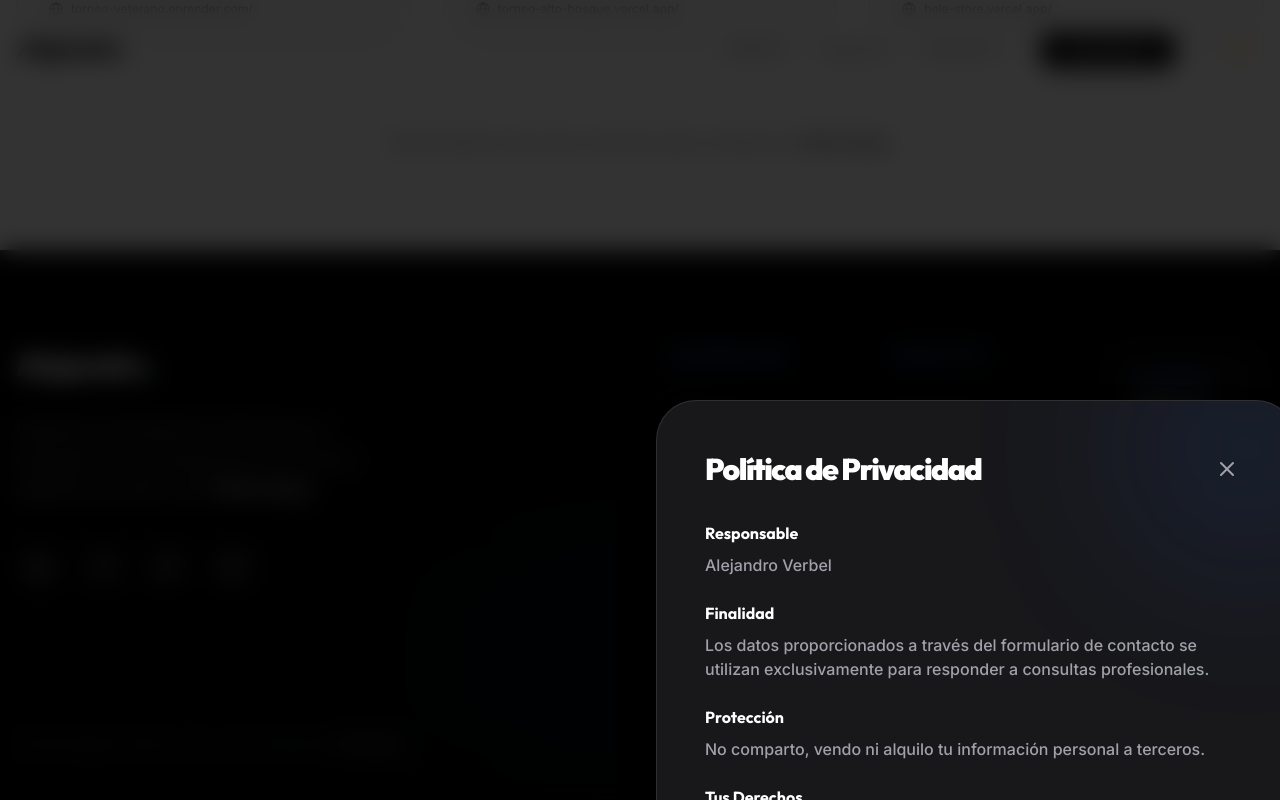
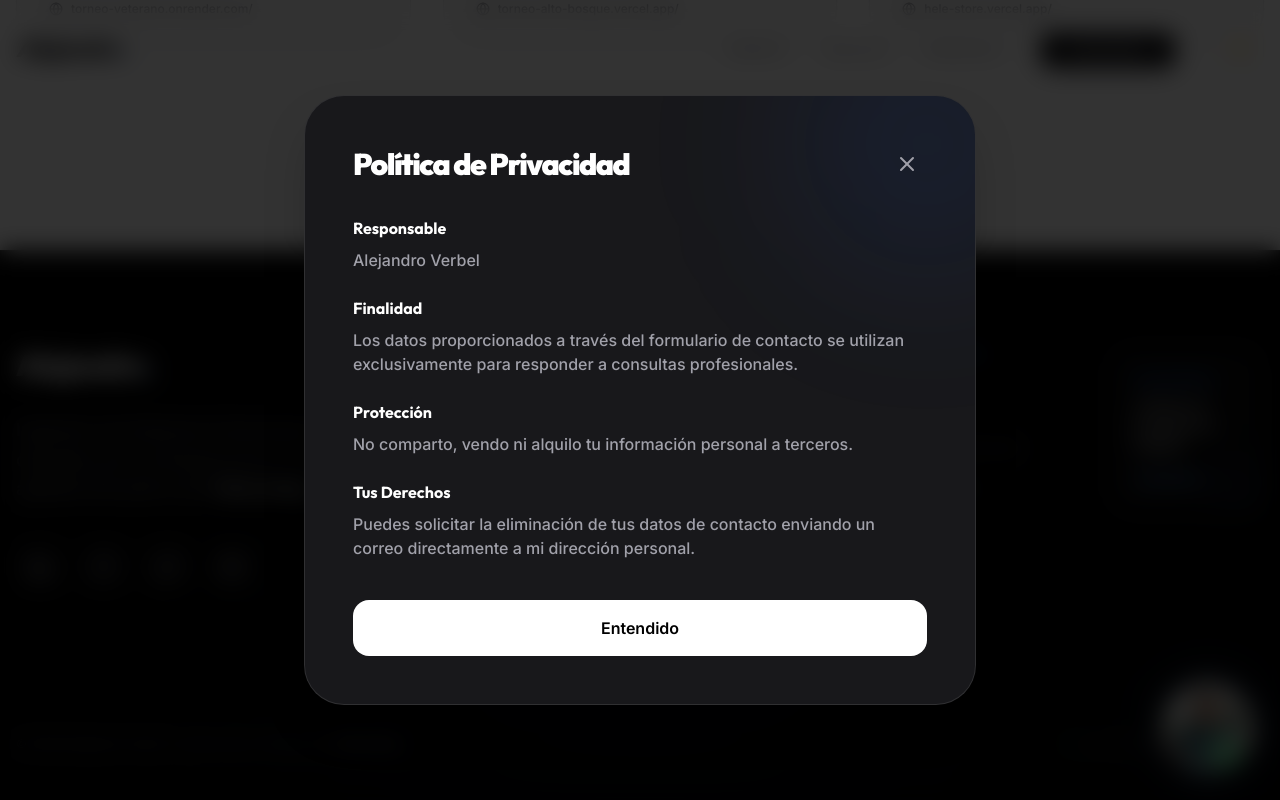
Before and after one commit to averbes/CV_averbes, a React (Vite) app: page / in a window 1280 px wide. Both pictures are taken after a click on the button "Privacidad". Shown: the part 4816-5616 px from the top of the page. Built offline with nearby package versions, Linux system fonts and the light colour scheme.

Commit message:
fix: center modal position using flexbox

```diff
--- a/src/components/Modal.jsx
+++ b/src/components/Modal.jsx
@@ -15,29 +15,30 @@ const Modal = ({ isOpen, onClose, title, children }) => {
     return (
         <AnimatePresence>
             {isOpen && (
-                <>
+                <div className="fixed inset-0 z-[60] flex items-center justify-center p-4 md:p-6 overflow-hidden">
                     {/* Backdrop */}
                     <motion.div
                         initial={{ opacity: 0 }}
                         animate={{ opacity: 1 }}
                         exit={{ opacity: 0 }}
                         onClick={onClose}
-                        className="fixed inset-0 bg-black/80 backdrop-blur-md z-[60] cursor-pointer"
+                        className="absolute inset-0 bg-black/80 backdrop-blur-md cursor-pointer"
                     />
 
-                    {/* Modal Content */}
+                    {/* Modal Content container */}
                     <motion.div
                         initial={{ opacity: 0, scale: 0.9, y: 20 }}
                         animate={{ opacity: 1, scale: 1, y: 0 }}
                         exit={{ opacity: 0, scale: 0.9, y: 20 }}
-                        className="fixed left-1/2 top-1/2 -translate-x-1/2 -translate-y-1/2 w-full max-w-2xl z-[70] px-4"
+                        className="relative w-full max-w-2xl z-[70] my-auto"
+                        onClick={(e) => e.stopPropagation()}
                     >
-                        <div className="bg-zinc-900 border border-white/10 rounded-[2.5rem] p-8 md:p-12 shadow-2xl relative overflow-hidden">
+                        <div className="bg-zinc-900 border border-white/10 rounded-[2.5rem] p-8 md:p-12 shadow-2xl relative overflow-hidden flex flex-col max-h-[90vh]">
                             {/* Ambient Glow */}
                             <div className="absolute top-0 right-0 w-64 h-64 bg-blue-600/10 rounded-full blur-[80px] pointer-events-none -mr-20 -mt-20" />
 
-                            <div className="relative z-10">
-                                <div className="flex justify-between items-center mb-8">
+                            <div className="relative z-10 flex flex-col h-full overflow-hidden">
+                                <div className="flex justify-between items-center mb-8 shrink-0">
                                     <h3 className="text-2xl md:text-3xl font-black font-outfit text-white tracking-tighter">
                                         {title}
                                     </h3>
@@ -49,11 +50,11 @@ const Modal = ({ isOpen, onClose, title, children }) => {
                                     </button>
                                 </div>
 
-                                <div className="text-zinc-400 space-y-6 text-sm md:text-base leading-relaxed font-medium max-h-[60vh] overflow-y-auto pr-4 custom-scrollbar">
+                                <div className="text-zinc-400 space-y-6 text-sm md:text-base leading-relaxed font-medium overflow-y-auto pr-4 custom-scrollbar flex-grow">
                                     {children}
                                 </div>
 
-                                <div className="mt-10">
+                                <div className="mt-10 shrink-0">
                                     <button
                                         onClick={onClose}
                                         className="w-full py-4 bg-white text-black rounded-2xl font-black hover:bg-zinc-200 transition-all active:scale-95"
@@ -64,10 +65,11 @@ const Modal = ({ isOpen, onClose, title, children }) => {
                             </div>
                         </div>
                     </motion.div>
-                </>
+                </div>
             )}
         </AnimatePresence>
     );
 };
 
+
 export default Modal;
```
